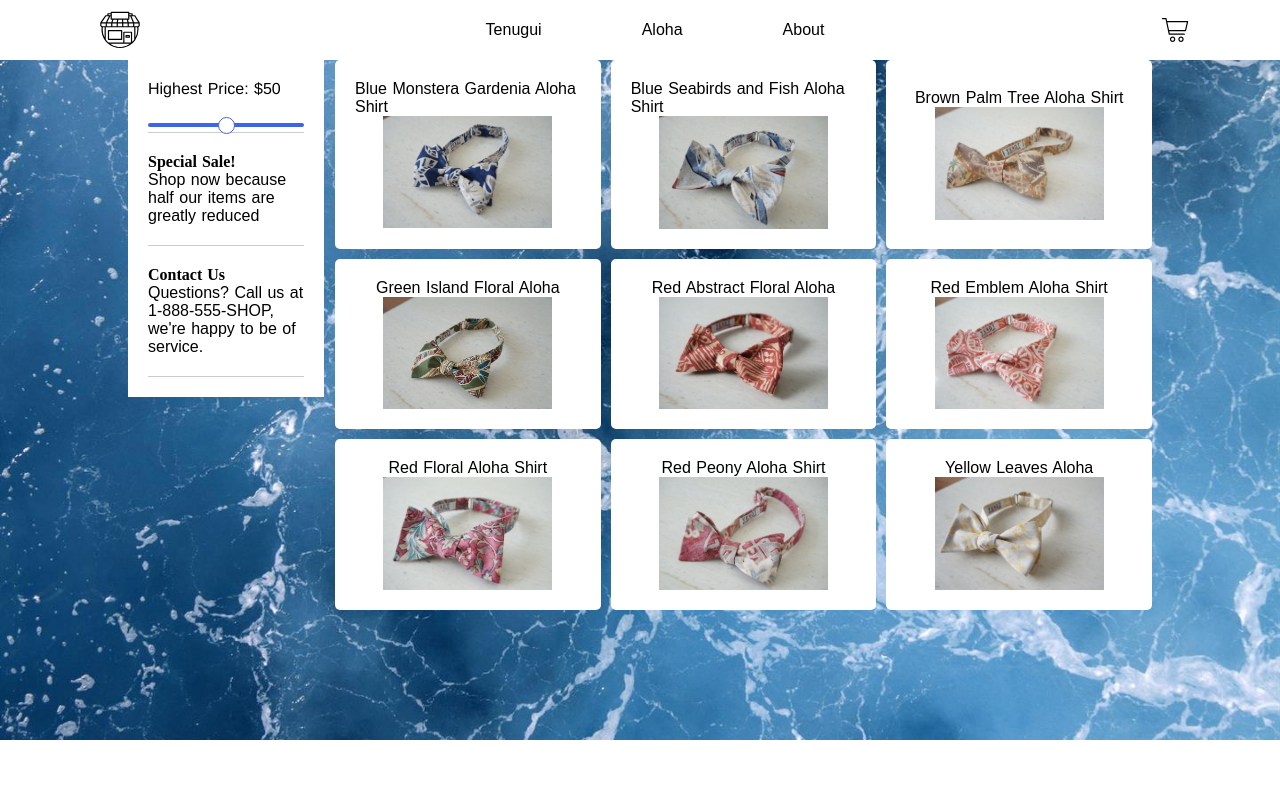
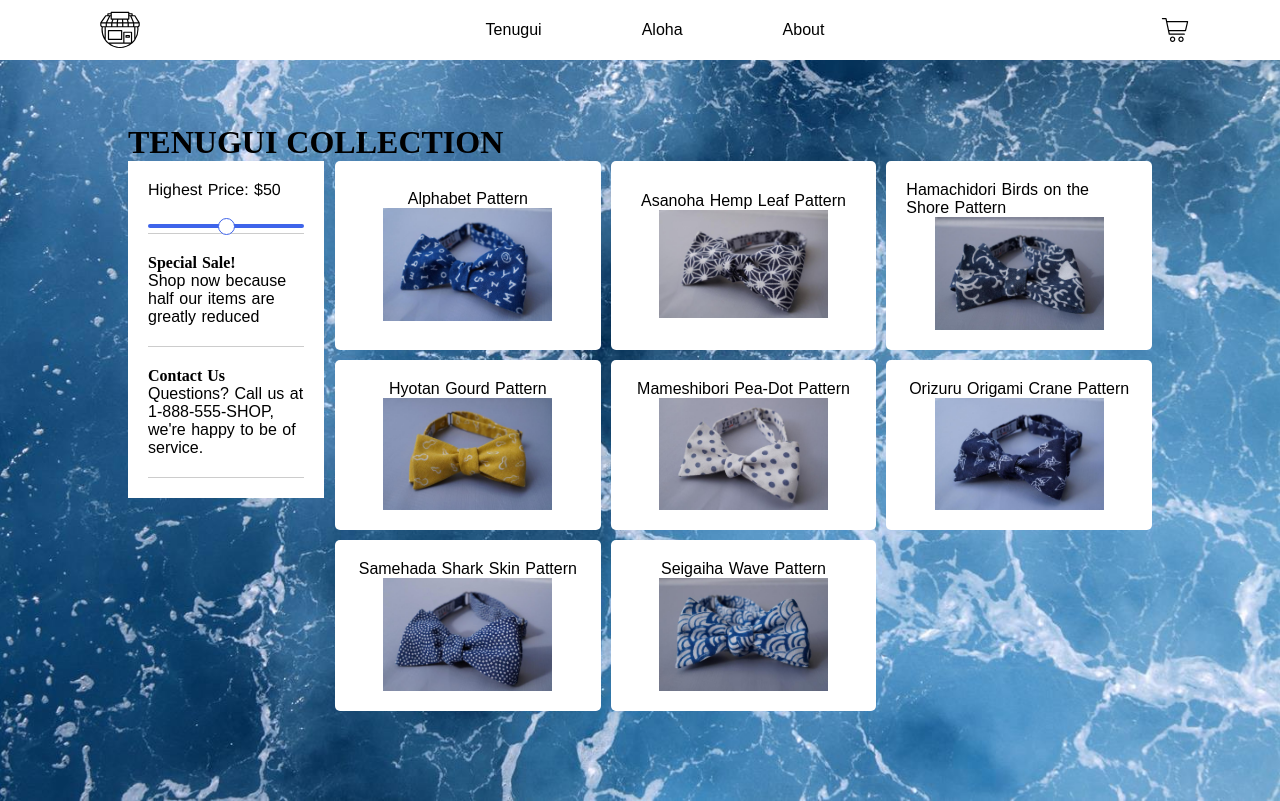
Before and after one commit to fuchaimead/bowties, a React (Create React App) app: page /tenugui in a window 1280 px wide. Built offline with nearby package versions, Linux system fonts and the light colour scheme.

Commit message:
aloha collection

```diff
--- a/src/App.css
+++ b/src/App.css
@@ -119,5 +119,5 @@ img {
 }
 
 .padding {
-  padding: 0% 10% 50% 10% ;
+  padding: 5% 10% 50% 10% ;
 }
--- a/src/components/Aloha.js
+++ b/src/components/Aloha.js
@@ -1,15 +1,109 @@
 import React from 'react';
-import Sidebar from './Sidebar'
+import Sidebar from './Sidebar';
+import blue_monstera from '../images/blue_monstera.jpg'
+import blue_seabirds from '../images/blue_seabirds.jpg'
+import brown_palm_tree from '../images/brown_palm_tree.jpg'
+import green_island_floral from '../images/green_island_floral.jpg'
+import red_abstract_floral from '../images/red_abstract_floral.jpg'
+import red_emblem from '../images/red_emblem.jpg'
+import red_floral from '../images/red_floral.jpg'
+import peony_aloha_shirt from '../images/peony_aloha_shirt.jpg'
+import yellow_leaves from '../images/yellow_leaves.jpg'
+
 
 class Aloha extends React.Component {
+  state = { products: [
+    {
+      name: 'Blue Monstera Gardenia Aloha Shirt',
+      price: 149.99,
+      category: 'aloha',
+      sale: true,
+      img: blue_monstera
+    },
+    {
+      name: 'Blue Seabirds and Fish Aloha Shirt',
+      price: 39.99,
+      category: 'aloha',
+      sale: false,
+      img: blue_seabirds
+    },
+    {
+      name: 'Brown Palm Tree Aloha Shirt',
+      price: 49.99,
+      category: 'aloha',
+      sale: true,
+      img: brown_palm_tree
+    },
+    {
+      name: 'Green Island Floral Aloha',
+      price: 12.99,
+      category: 'aloha',
+      sale: true,
+      img: green_island_floral
+    },
+    {
+      name: 'Red Abstract Floral Aloha',
+      price: 29.99,
+      category: 'aloha',
+      sale: false,
+      img: red_abstract_floral
+    },
+    {
+      name: 'Red Emblem Aloha Shirt',
+      price: 18.99,
+      category: 'aloha',
+      sale: false,
+      img: red_emblem
+    },
+    {
+      name: 'Red Floral Aloha Shirt',
+      price: 28.99,
+      category: 'aloha',
+      sale: false,
+      img: red_floral
+    },
+    {
+      name: 'Red Peony Aloha Shirt',
+      price: 49.99,
+      category: 'aloha',
+      sale: false,
+      img: peony_aloha_shirt
+    },
+    {
+      name: 'Yellow Leaves Aloha',
+      price: 59.99,
+      category: 'aloha',
+      sale: true,
+      img: yellow_leaves
+    }, ]
+  }
+
+  displayProducts = () =>{
+    return this.state.products.map( (product, i) => {
+      return (
+      <div className='item' key={i}>
+       <p> {product.name} </p>
+       <img src={product.img} alt={product.name}/>
+      </div>
+      )
+      }
+    )
+  }
+
   render() {
     return(
       <div>
+      <div>
+      <h1>  ALOHA COLLECTION </h1>
+      </div>
       <Sidebar />
-        this is the Aloha Component
+      <div className='content'>
+      { this.displayProducts() }
+      </div>
       </div>
     )
   }
 }
 
+
 export default Aloha
--- a/src/components/Home.js
+++ b/src/components/Home.js
@@ -1,81 +1,75 @@
 import React from 'react';
 import Sidebar from './Sidebar';
-import blue_monstera from '../images/blue_monstera.jpg'
-import blue_seabirds from '../images/blue_seabirds.jpg'
-import brown_palm_tree from '../images/brown_palm_tree.jpg'
-import green_island_floral from '../images/green_island_floral.jpg'
-import red_abstract_floral from '../images/red_abstract_floral.jpg'
-import red_emblem from '../images/red_emblem.jpg'
-import red_floral from '../images/red_floral.jpg'
-import peony_aloha_shirt from '../images/peony_aloha_shirt.jpg'
-import yellow_leaves from '../images/yellow_leaves.jpg'
+import alphabet from '../images/alphabet.jpg'
+import asanoha from '../images/asanoha.jpg'
+import hamachidori from '../images/hamachidori.jpg'
+import hyotan_gourd from '../images/hyotan_gourd.jpg'
+import mameshibori from '../images/mameshibori.jpg'
+import orizuru from '../images/orizuru.jpg'
+import samehada from '../images/samehada.jpg'
+import seigaiha from '../images/seigaiha.jpg'
 
 
 class Home extends React.Component {
   state = { products: [
     {
-      name: 'Blue Monstera Gardenia Aloha Shirt',
-      price: 149.99,
-      category: 'aloha',
-      sale: true,
-      img: blue_monstera
+            name: 'Alphabet Pattern',
+            price: 129.99,
+            category: 'tenugui',
+            sale: false,
+            article: 'jacket',
+            img: alphabet
           },
           {
-      name: 'Blue Seabirds and Fish Aloha Shirt',
-      price: 39.99,
-      category: 'aloha',
+            name: 'Asanoha Hemp Leaf Pattern',
+            price: 80.99,
+            category: 'tenugui',
             sale: false,
-      img: blue_seabirds
+            img: asanoha
           },
           {
-      name: 'Brown Palm Tree Aloha Shirt',
-      price: 49.99,
-      category: 'aloha',
-      sale: true,
-      img: brown_palm_tree
+            name: 'Hamachidori Birds on the Shore Pattern',
+            price: 59.99,
+            category: 'tenugui',
+            sale: false,
+            img: hamachidori
           },
           {
-      name: 'Green Island Floral Aloha',
-      price: 12.99,
-      category: 'aloha',
+            name: 'Hyotan Gourd Pattern',
+            price: 59.99,
+            category: 'tenugui',
             sale: true,
-      img: green_island_floral
+            img: hyotan_gourd
           },
           {
-      name: 'Red Abstract Floral Aloha',
-      price: 29.99,
-      category: 'aloha',
+            name: 'Mameshibori Pea-Dot Pattern',
+            price: 59.99,
+            category: 'tenugui',
             sale: false,
-      img: red_abstract_floral
+            img: mameshibori
           },
           {
-      name: 'Red Emblem Aloha Shirt',
-      price: 18.99,
-      category: 'aloha',
+            name: 'Orizuru Origami Crane Pattern',
+            price: 59.99,
+            category: 'tenugui',
             sale: false,
-      img: red_emblem
+            img: orizuru
           },
           {
-      name: 'Red Floral Aloha Shirt',
-      price: 28.99,
-      category: 'aloha',
-      sale: false,
-      img: red_floral
+            name: 'Samehada Shark Skin Pattern',
+            price: 59.99,
+            category: 'tenugui',
+            sale: true,
+            img: samehada
           },
           {
-      name: 'Red Peony Aloha Shirt',
-      price: 49.99,
-      category: 'aloha',
+            name: 'Seigaiha Wave Pattern',
+            price: 59.99,
+            category: 'tenugui',
             sale: false,
-      img: peony_aloha_shirt
+            img: seigaiha
           },
-    {
-      name: 'Yellow Leaves Aloha',
-      price: 59.99,
-      category: 'aloha',
-      sale: true,
-      img: yellow_leaves
-    }, ]
+        ]
   }
 
   displayProducts = () =>{
@@ -93,6 +87,9 @@ class Home extends React.Component {
   render() {
     return(
       <div>
+      <div>
+      <h1>  TENUGUI COLLECTION </h1>
+      </div>
       <Sidebar />
       <div className='content'>
       { this.displayProducts() }
```
Lines whose indentation alone changed are shown as unchanged.
